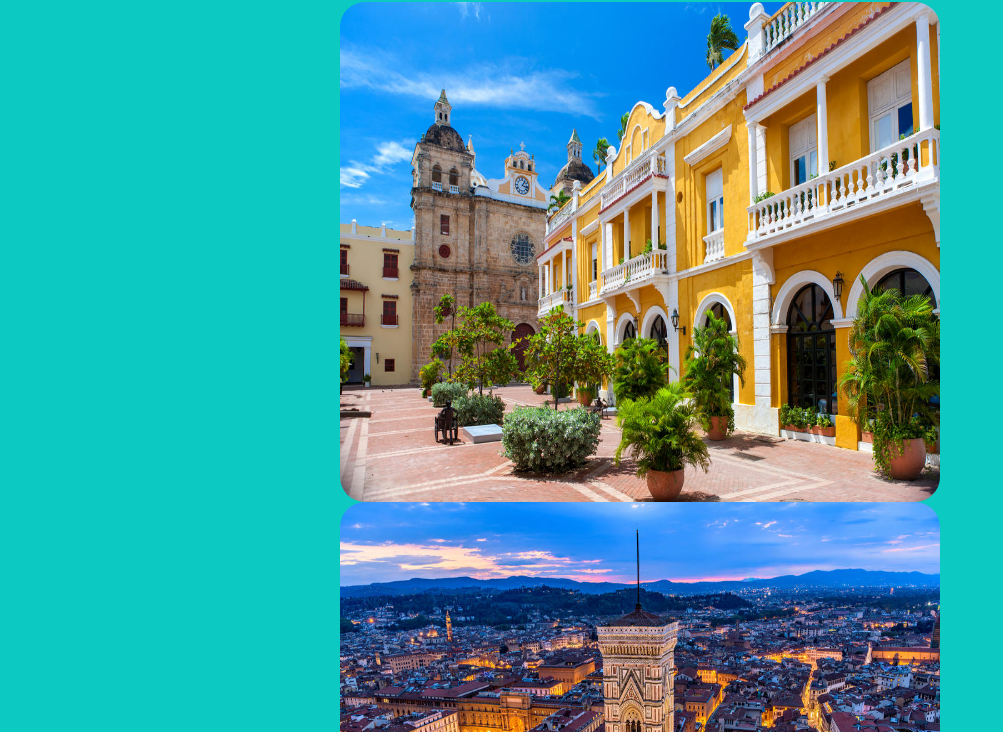
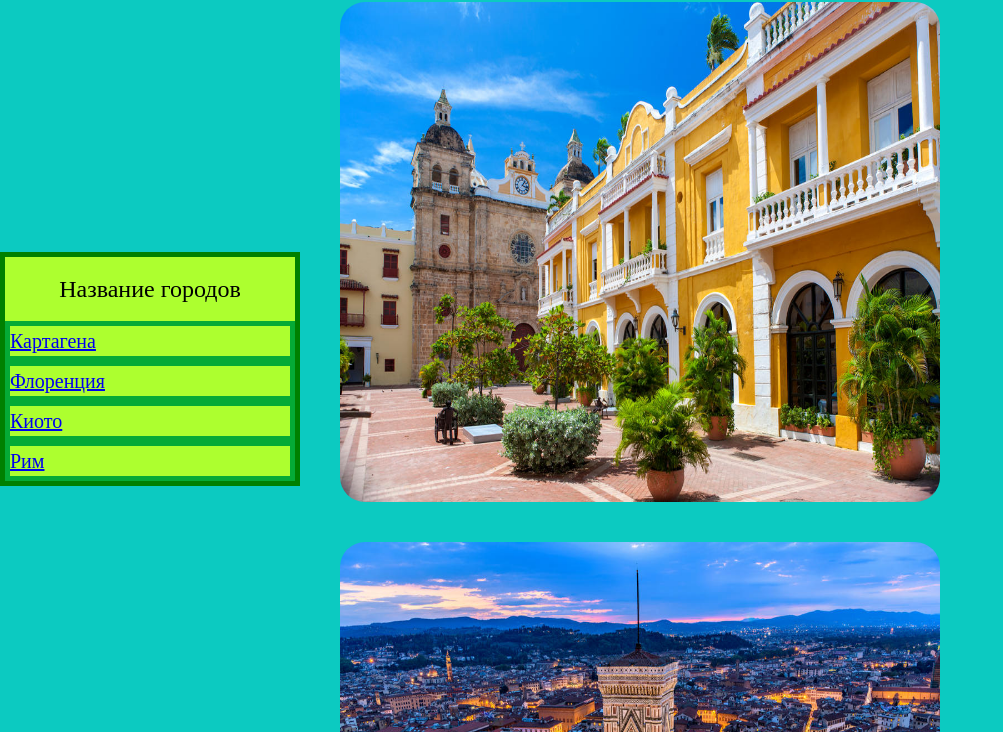
Before and after one commit to ihorkavun030983/Position, a plain HTML site: page index.html in a window 1280 px wide. Shown: the part 68-800 px from the top of the page, without its empty margins (0-1003 px from the left). Drawn offline with Linux system fonts and the light colour scheme.

Commit message:
part two

```diff
--- a/css/style.css
+++ b/css/style.css
@@ -61,12 +61,11 @@ h1{
 
 .photo{
     position: relative;
-    max-width: 100%;
+    max-width: 600px;
+    margin: 0 auto 40px;
 }
 
 .photo img{
-    position: relative;
-    left: 300px;
     border-radius: 25px;
 }
 
@@ -78,14 +77,39 @@ h1{
 .text{
     position: absolute;
     top: 50%;
-    left: 50%;
-    transform:translate(-50%, -50%);
+    overflow: hidden;
+    height: 200px;
     background: rgba(255, 255, 255, 0.7);
     display: none;
     border-radius: 25px;
     padding: 20px;
+    margin: -100px 0 0;
 
 }
 .photo:hover .text{
     display: block;
 }
+.navigation{
+    width: 300px;
+    position: relative;
+
+}
+#sitenav{
+    width: 300px;
+    position: fixed;
+    left: 0;
+    top: 40%;
+    border: 5px solid green;
+    background: greenyellow;
+
+}
+#sitenav h2{
+    font-size: 24px;
+    text-align: center;
+    margin: 20px;
+}
+#sitenav li{
+    font-size: 20px;
+    padding: 5px 0;
+    border: 5px solid rgb(5, 170, 54);
+}
--- a/index.html
+++ b/index.html
@@ -38,6 +38,17 @@
                     <p>Уникальный город, давший начало сильнейшей древней империи. Здесь расположено самое маленькое государство в мире — Ватикан, где находятся резиденция Папы Римского, собор Святого Петра и легендарная Сикстинская капелла. Невозможно вкратце перечислить все достопримечательности, формирующие облик Рима. Это и Колизей, и фонтан Треви, и Римский форум, и Пантеон, и Капитолийский холм. Гуляя по этим старинным улицам, непросто заставить себя перестать фотографировать, ведь на каждом шагу поджидает какая-то красота.</p>
                 </div>
             </div>
+            <div id="navigation">
+                <div id="sitenav">
+                    <h2>Название городов</h2>
+                    <ul>
+                        <li><a href="#">Картагена</a></li>
+                        <li><a href="#">Флоренция</a></li>
+                        <li><a href="#">Киото</a></li>
+                        <li><a href="#">Рим</a></li>
+                    </ul>
+                </div>
+            </div>
     </div>
 
 
```
